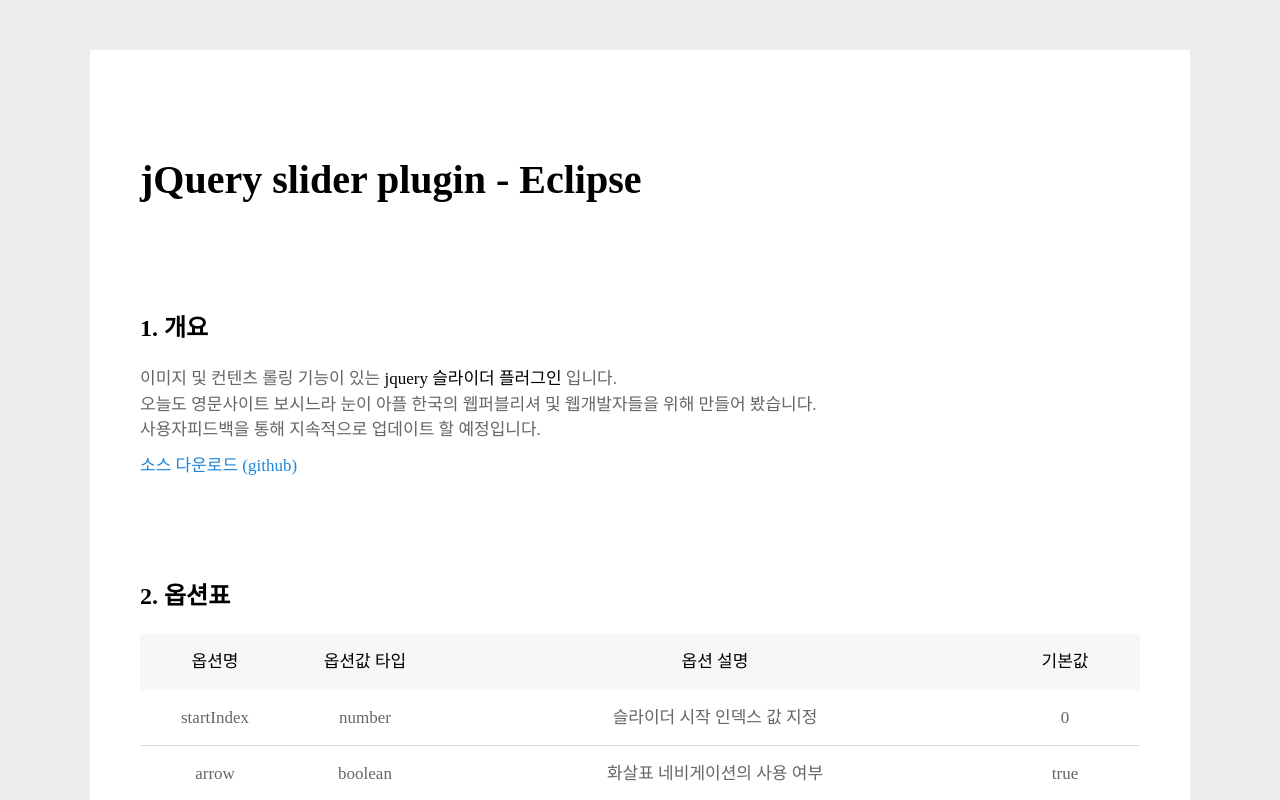
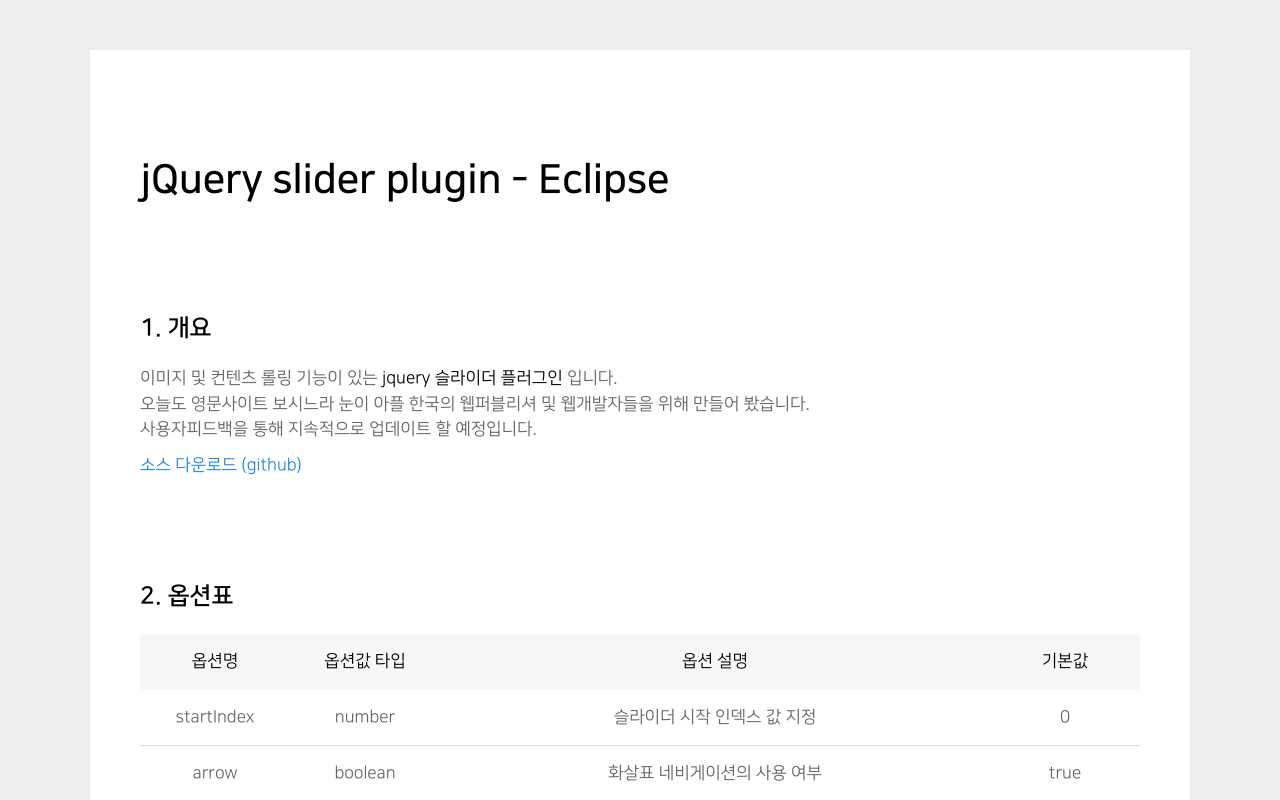
Before and after one commit to simplizm-company/eclipse, a website: page docs/index.html in a window 1280 px wide. Shown: the top 800 px of the page. Drawn offline with nearby package versions, Linux system fonts and the light colour scheme; the site is published under a folder, as on GitHub Pages, so addresses that start at the root find nothing.

Commit message:
font, highlight

```diff
--- a/docs/index.html
+++ b/docs/index.html
@@ -13,7 +13,7 @@
     <link rel="shortcut icon" type="image/x-icon" href="">
     <link rel="stylesheet" href="eclipse.css"></link>
     <script src="//cdnjs.cloudflare.com/ajax/libs/jquery/3.2.1/jquery.min.js"></script>
-    <script src="//cdnjs.cloudflare.com/ajax/libs/highlight.js/9.15.6/highlight.min.js"></script>
+    <script src="https://cdnjs.cloudflare.com/ajax/libs/highlight.js/9.15.6/highlight.min.js"></script>
     <script src="eclipse.js"></script>
 </head>
 <body>
@@ -22,14 +22,14 @@
     font-family: NanumSquare;
     font-style: normal;
     font-weight: 400;
-    src: url("/fonts/NanumSquare-400.woff") format("woff");
+    src: url("./fonts/NanumSquare-400.woff") format("woff");
 }
 
 @font-face {
     font-family: NanumSquare;
     font-style: normal;
     font-weight: 700;
-    src: url("/fonts/NanumSquare-700.woff") format("woff");
+    src: url("./fonts/NanumSquare-700.woff") format("woff");
 }
 
 * {box-sizing: border-box; margin: 0; padding: 0; font-family: inherit; font-style: normal; font-weight: inherit; font-size: inherit; line-height: inherit; text-decoration: inherit; color: inherit; vertical-align: top; outline: none;}
```
